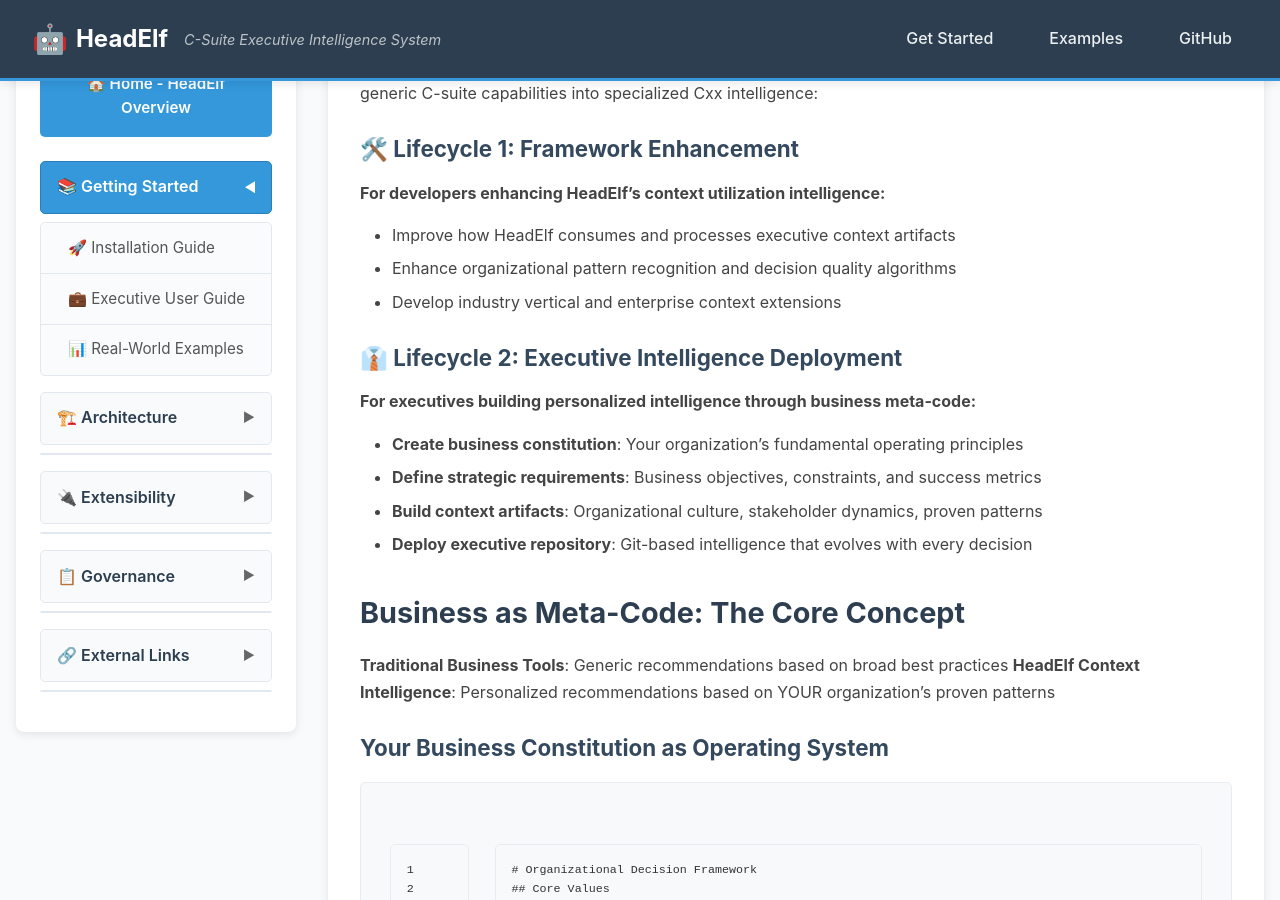
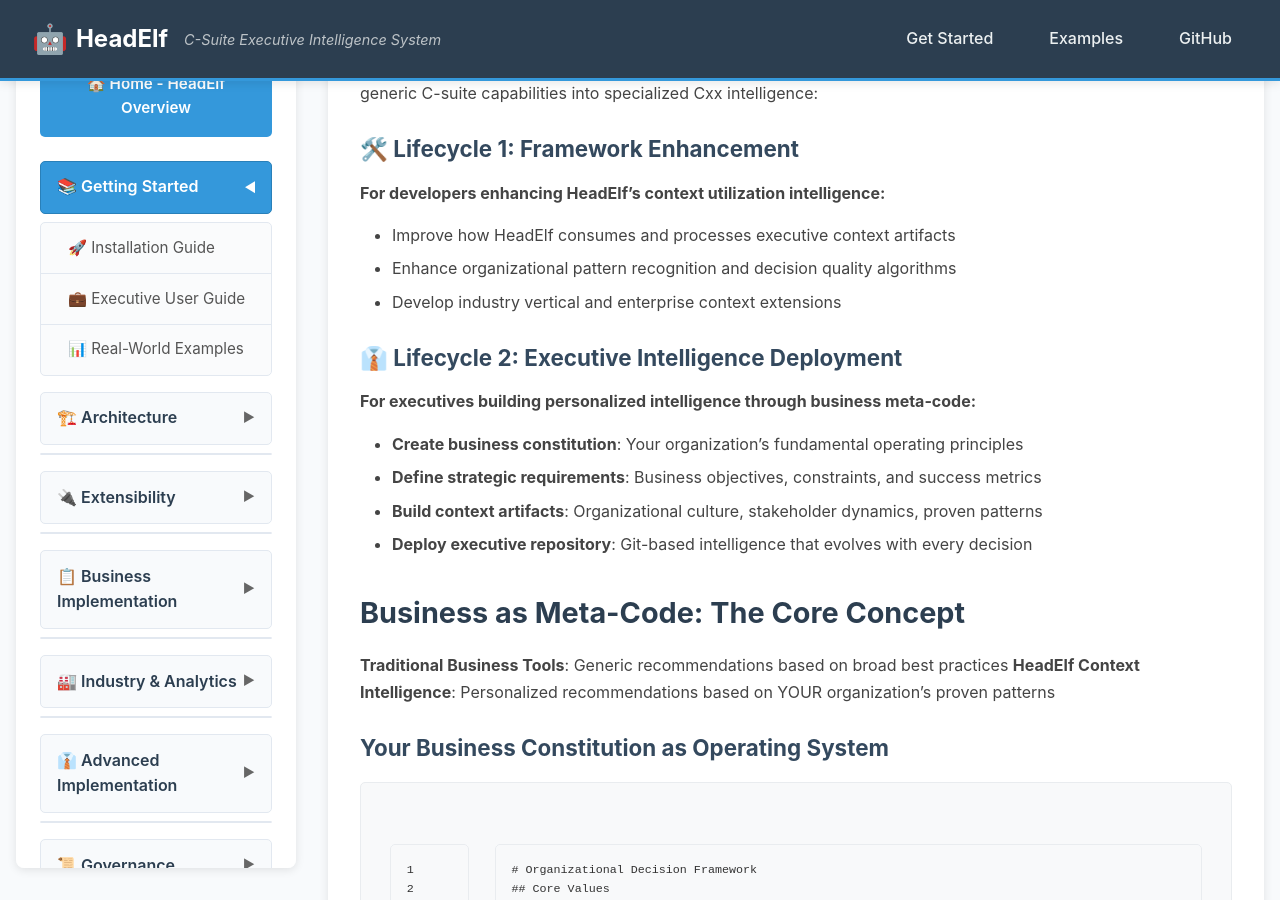
Before and after one commit to pauljbernard/headElf, a Jekyll site: the page built from docs/index.md, in a window 1280 px wide and 900 px high, scrolled down 390 px. Built offline with Jekyll 4.4.1, drawn with Linux system fonts in a browser that asks for light colours.

Commit message:
Update sidebar navigation to include all new comprehensive documentation
Navigation Enhancement:
- Add 'Business Implementation' section with constitution, requirements, context, workshop guides
- Add 'Industry & Analytics' section with industry guidance, quantitative frameworks, validation
- Add 'Advanced Implementation' section with personas, effectiveness framework, standards
- Organize new guides into logical sections for executive implementation workflow
- Maintain consistent navigation structure with collapsible sections

Fixes missing navigation to comprehensive executive documentation guides created earlier.

🤖 Generated with [Claude Code](https://claude.ai/code)

Co-Authored-By: Claude <noreply@anthropic.com>

```diff
--- a/docs/_layouts/default.html
+++ b/docs/_layouts/default.html
@@ -562,8 +562,52 @@
                 </div>
 
                 <div class="nav-section">
+                    <div class="nav-section-header" onclick="toggleSection('business-guides')">
+                        <span class="nav-section-title">📋 Business Implementation</span>
+                        <span class="nav-section-toggle" id="business-guides-toggle">▶</span>
+                    </div>
+                    <div class="nav-section-content" id="business-guides-content">
+                        <ul>
+                            <li><a href="{{ site.baseurl }}/executive-constitution-guide">📋 Business Constitution Guide</a></li>
+                            <li><a href="{{ site.baseurl }}/executive-requirements-guide">🎯 Strategic Requirements Guide</a></li>
+                            <li><a href="{{ site.baseurl }}/context-artifacts-creation-guide">🏗️ Context Artifacts Guide</a></li>
+                            <li><a href="{{ site.baseurl }}/constitutional-development-methodology">⚙️ Workshop Methodology</a></li>
+                        </ul>
+                    </div>
+                </div>
+
+                <div class="nav-section">
+                    <div class="nav-section-header" onclick="toggleSection('industry-guides')">
+                        <span class="nav-section-title">🏭 Industry & Analytics</span>
+                        <span class="nav-section-toggle" id="industry-guides-toggle">▶</span>
+                    </div>
+                    <div class="nav-section-content" id="industry-guides-content">
+                        <ul>
+                            <li><a href="{{ site.baseurl }}/industry-constitutional-guidance">🏭 Industry Guidance</a></li>
+                            <li><a href="{{ site.baseurl }}/quantitative-requirements-frameworks">📊 Quantitative Frameworks</a></li>
+                            <li><a href="{{ site.baseurl }}/industry-requirements-frameworks">📈 Industry Requirements</a></li>
+                            <li><a href="{{ site.baseurl }}/requirements-validation-methodology">✅ Validation Methodology</a></li>
+                        </ul>
+                    </div>
+                </div>
+
+                <div class="nav-section">
+                    <div class="nav-section-header" onclick="toggleSection('advanced-guides')">
+                        <span class="nav-section-title">👔 Advanced Implementation</span>
+                        <span class="nav-section-toggle" id="advanced-guides-toggle">▶</span>
+                    </div>
+                    <div class="nav-section-content" id="advanced-guides-content">
+                        <ul>
+                            <li><a href="{{ site.baseurl }}/executive-personas">👔 Executive Personas</a></li>
+                            <li><a href="{{ site.baseurl }}/meta-code-effectiveness-framework">📈 Effectiveness Framework</a></li>
+                            <li><a href="{{ site.baseurl }}/executive-implementation-standards">⚙️ Implementation Standards</a></li>
+                        </ul>
+                    </div>
+                </div>
+
+                <div class="nav-section">
                     <div class="nav-section-header" onclick="toggleSection('governance')">
-                        <span class="nav-section-title">📋 Governance</span>
+                        <span class="nav-section-title">📜 Governance</span>
                         <span class="nav-section-toggle" id="governance-toggle">▶</span>
                     </div>
                     <div class="nav-section-content" id="governance-content">
```
